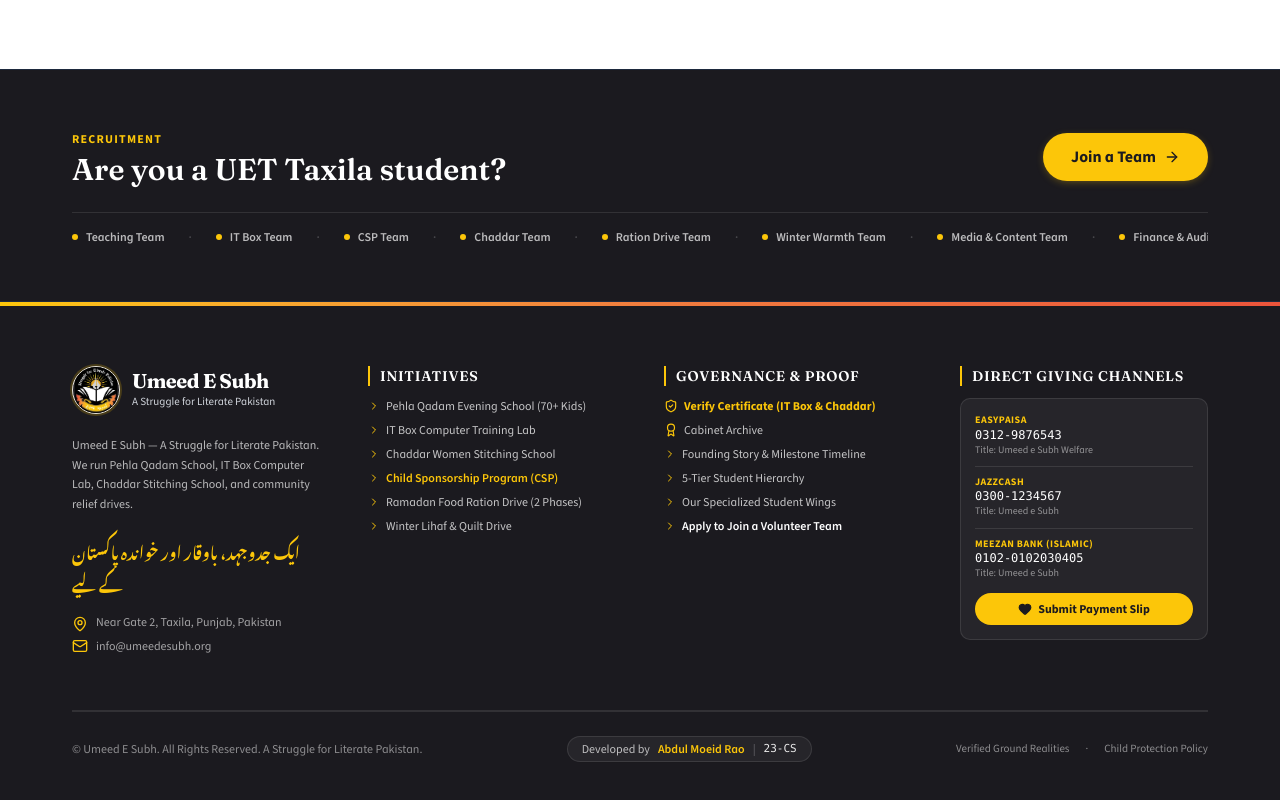
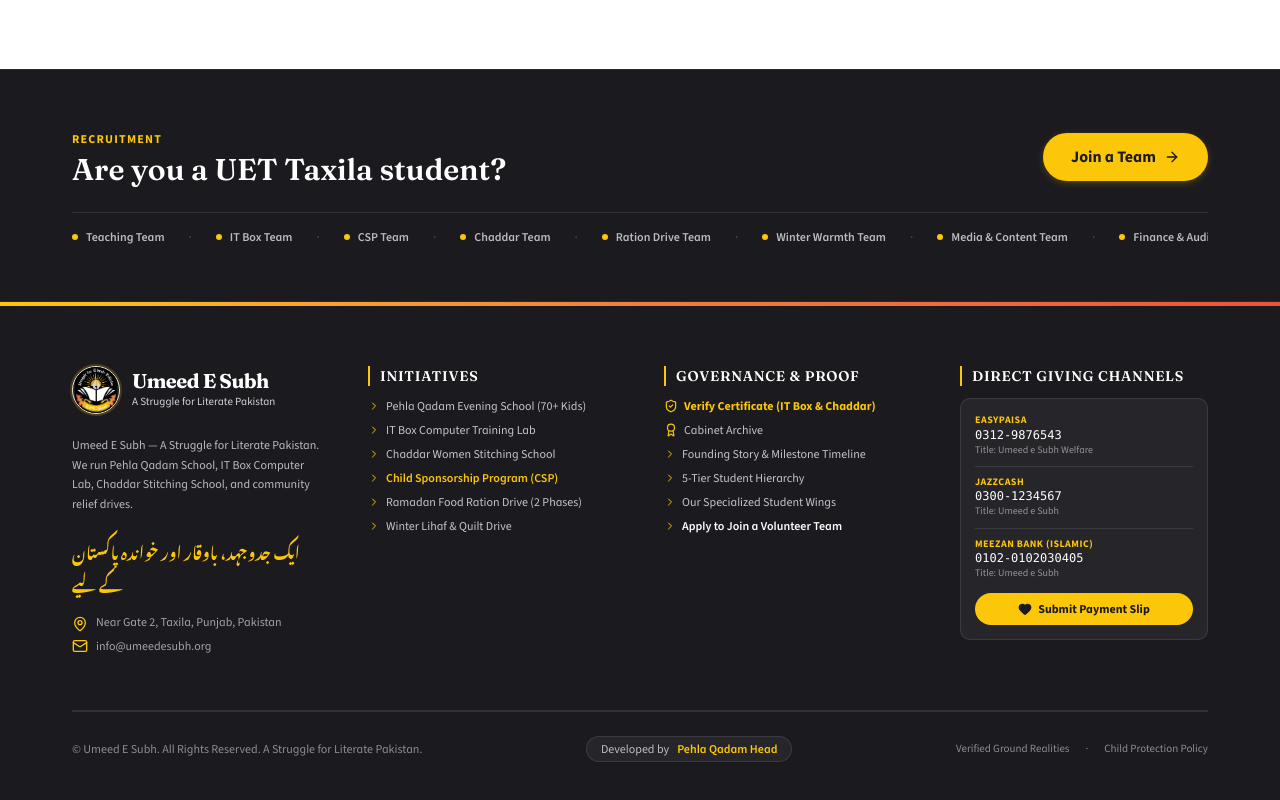
Before and after one commit to Abdul-Moeid-Rao/UmeedeSubh, a Next.js app: page / in a window 1280 px wide. Shown: the part 6556-7356 px from the top of the page. Built offline with nearby package versions, Linux system fonts and the light colour scheme; a web font is replaced by a local one.

Commit message:
update footer credits

```diff
--- a/components/Footer.tsx
+++ b/components/Footer.tsx
@@ -225,9 +225,7 @@ export default function Footer() {
 
           <div className="inline-flex items-center gap-2 px-3.5 py-1 rounded-full bg-white/5 border border-white/10 text-xs text-white/70 shadow-2xs">
             <span>Developed by</span>
-            <span className="font-semibold text-[#FCC609]">Abdul Moeid Rao</span>
-            <span className="text-white/30">|</span>
-            <span className="text-white/90 font-mono text-[11px]">23-CS</span>
+            <span className="font-semibold text-[#FCC609]">Pehla Qadam Head</span>
           </div>
 
           <div className="flex items-center gap-4 text-[11px]">
```
